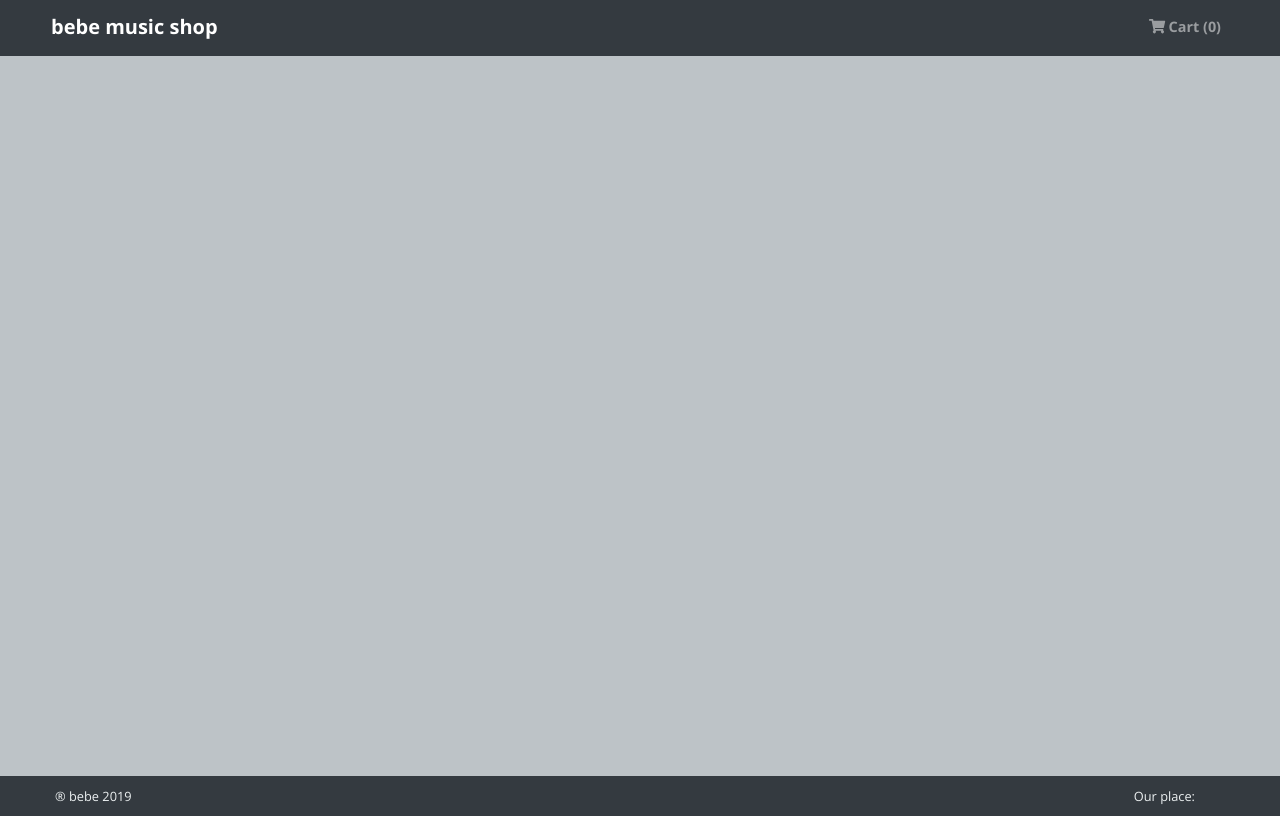
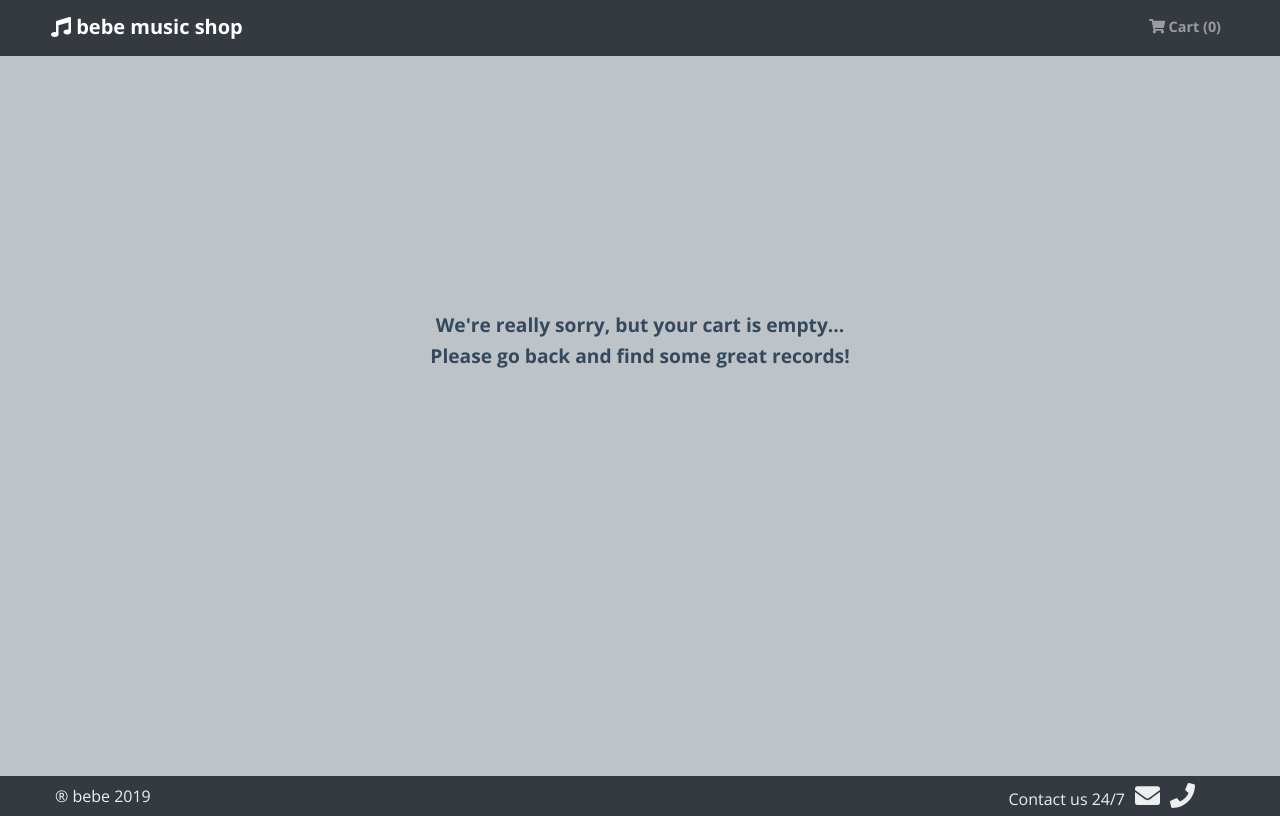
Before and after one commit to dwabe/33-6-final-project, a React (Create React App) app: page /summary in a window 1280 px wide. Built offline with nearby package versions, Linux system fonts and the light colour scheme.

Commit message:
minor fixes / updates

```diff
--- a/src/App.js
+++ b/src/App.js
@@ -3,10 +3,14 @@ import Router from './Router';
 import  Header  from './components/Header';
 import { Footer } from "./components/Footer";
 import { library } from '@fortawesome/fontawesome-svg-core'
-import { faShoppingCart} from '@fortawesome/free-solid-svg-icons'
+import { faShoppingCart, faMusic, faEnvelope, faPhone } from '@fortawesome/free-solid-svg-icons'
 import { connect } from 'react-redux';
 
-library.add(faShoppingCart)
+library.add(faShoppingCart);
+library.add(faMusic);
+library.add(faEnvelope);
+library.add(faPhone)
+
 
 class App extends Component {
     // eslint-disable-next-line no-useless-constructor
--- a/src/components/Checkout/Checkout.js
+++ b/src/components/Checkout/Checkout.js
@@ -52,9 +52,9 @@ class Checkout extends Component {
         :
         <Row>
           <Col className="center-align middle-posiiton">
-              <h3 className="emptyCart-title"> </h3>
+              <h3 className="emptyCart-title">We're really sorry, but your cart is empty...</h3>
               <Link to='/' >
-                <h3 className="emptyCart-link-text"> </h3>
+                <h3 className="emptyCart-link-text">Please go back and find some great records!</h3>
               </Link>
           </Col>
         </Row>
--- a/src/components/Footer/footer.css
+++ b/src/components/Footer/footer.css
@@ -17,11 +17,16 @@ footer {
 
 .footer-signature {
   color: #ecf0f1;
-  font-size: 0.8rem;
+  font-size: 1rem;
   margin-left: -30px;
 }
 
 .contact-data {
   color: #ecf0f1;
-  font-size: 0.8rem;
+  font-size: 1rem;
 }
+
+.contact-icon {
+  font-size: 25px;
+  margin: 0 0 0 10px;
+}
--- a/src/components/Footer/index.js
+++ b/src/components/Footer/index.js
@@ -1,5 +1,7 @@
 import React from "react";
 import { Container } from 'reactstrap';
+
+import { FontAwesomeIcon } from '@fortawesome/react-fontawesome'
 
 import "./footer.css";
 
@@ -9,7 +11,11 @@ export const Footer = props => {
       <Container>
         <footer>
           <div className="footer-signature">® bebe 2019</div>
-          <div className="contact-data">Our place: </div>
+          <div className="contact-data">
+            Contact us 24/7
+            <FontAwesomeIcon className="contact-icon" icon="envelope" />
+            <FontAwesomeIcon className="contact-icon" icon="phone" />
+          </div>
         </footer>
       </Container>
     </div>
--- a/src/components/Header/index.js
+++ b/src/components/Header/index.js
@@ -25,7 +25,7 @@ export default class  Header extends React.Component {
         <div className="header-container">
           <Container className="nav-container">
             <Navbar color="dark" dark expand="md">
-              <NavbarBrand className="navbar-brand" href="/">bebe music shop</NavbarBrand>
+              <NavbarBrand className="navbar-brand" href="/"><FontAwesomeIcon icon="music" />  bebe music shop</NavbarBrand>
               <Nav className="ml-auto nav-main" navbar>
                 <NavItem>
                   <NavLink exact to="/cart" className="nav-link" activeClassName="active"><FontAwesomeIcon icon="shopping-cart" /> Cart ({sumItems(itemsInCart) || 0})</NavLink>
--- a/src/components/Main/main.css
+++ b/src/components/Main/main.css
@@ -112,7 +112,7 @@
   margin-right: 4px;
 }
 
-.product-Oldprice {
+.product-oldPrice {
   font-size: 0.8rem;
   color: #8395a7;
   text-align: center;
--- a/src/components/Products/Product.js
+++ b/src/components/Products/Product.js
@@ -17,7 +17,7 @@ const Product = (props) => {
 				}
 			<div className="product-image-wrapper">
 				<Link to={'/product/' + props.product.id} className="center-align">
-					<img title={props.product.name} src={props.product.image} alt="album cover"/>
+					<img className="product-photo" title={props.product.name} src={props.product.image} alt="album cover"/>
 				</Link>
 			</div>
 			<div className="product-title-wrapper">
@@ -39,7 +39,7 @@ const Product = (props) => {
 					props.product.sale ?
 					<div className="product-price-wrapper">
 						<h3 className="product-price">{props.product.price} zł 	</h3>
-						<h3 className="product-Oldprice">{props.product.oldPrice} zł</h3>
+						<h3 className="product-oldPrice">{props.product.oldPrice} zł</h3>
 					</div>
 					:
 					<h3 className="product-price">{props.product.price} zł</h3>
--- a/src/components/Products/ProductDetails.js
+++ b/src/components/Products/ProductDetails.js
@@ -54,7 +54,7 @@ class ProductDetails extends Component {
                 sale ?
                 <div className="product-price-wrapper">
                   <h3 className="productDetails-price">{price} zł</h3>
-                  <h3 className="productDetails-Oldprice">{oldPrice} zł</h3>
+                  <h3 className="productDetails-oldPrice">{oldPrice} zł</h3>
                 </div>
                 :
                 <div className="product-price-wrapper">
--- a/src/components/Products/ProductsList.js
+++ b/src/components/Products/ProductsList.js
@@ -8,7 +8,7 @@ class ProductList extends React.Component {
     super(props);
     this.state = {
       currentPage: 0,
-      productPerPage: 12
+      productPerPage: 20
     };
     this.handleClick = this.handleClick.bind(this);
   }
@@ -21,7 +21,7 @@ class ProductList extends React.Component {
   }
   render () {
     const { currentPage, productPerPage } = this.state;
-    const rowSize = 12;
+    const rowSize = 4;
     const currentProducts = this.props.products.slice( currentPage * productPerPage,(currentPage + 1) * productPerPage);
     const productsLayout = currentProducts
       .map((product, i) => (
--- a/src/components/Products/products.css
+++ b/src/components/Products/products.css
@@ -90,7 +90,7 @@
   padding: 15px 0;
 }
 
-.productDetails-Oldprice {
+.productDetails-oldPrice {
   font-size: 1rem;
   color: #8395a7;
   text-align: center;
--- a/src/components/Summary/Summary.js
+++ b/src/components/Summary/Summary.js
@@ -107,14 +107,17 @@ class Summary extends Component {
               </tr>
             </tbody>
           </Table>
+          <Link to='/' >
+            <h3 className="center-align emptyCart-link-text">... or go back and find another great records!</h3>
+          </Link>
         </Col>
         :
         <Row>
           <Col className="center-align middle-posiiton">
-            <h3 className="emptyCart-title"></h3>
-            <Link to='/' >
-              <h3 className="emptyCart-link-text"></h3>
-            </Link>
+              <h3 className="emptyCart-title">We're really sorry, but your cart is empty...</h3>
+              <Link to='/' >
+                <h3 className="emptyCart-link-text">Please go back and find some great records!</h3>
+              </Link>
           </Col>
         </Row>
         }
--- a/src/data/products.json
+++ b/src/data/products.json
@@ -39,7 +39,7 @@
             "genre": "electropop",
             "more": "Lorem ipsum dolor sit amet, consectetur adipiscing elit, sed do eiusmod tempor incididunt ut labore et dolore magna aliqua.",
             "sale": false,
-            "price": 35.50
+            "price": 39.89
         },
         {
             "id": 4,
@@ -52,7 +52,7 @@
             "sale": false,
             "genre": "electropop",
             "more": "Lorem ipsum dolor sit amet, consectetur adipiscing elit, sed do eiusmod tempor incididunt ut labore et dolore magna aliqua.",
-            "price": 33.99
+            "price": 39.99
         },
         {
             "id": 5,
@@ -238,10 +238,11 @@
             "type": "CD",
             "amount": 5,
             "issueYear": 1991,
-            "sale": false,
+            "sale": true,
             "genre": "electropop",
             "more": "Lorem ipsum dolor sit amet, consectetur adipiscing elit, sed do eiusmod tempor incididunt ut labore et dolore magna aliqua.",
-            "price": 54.99
+            "price": 44.99,
+            "oldPrice": 54.99
         },
         {
             "id": 19,
```
